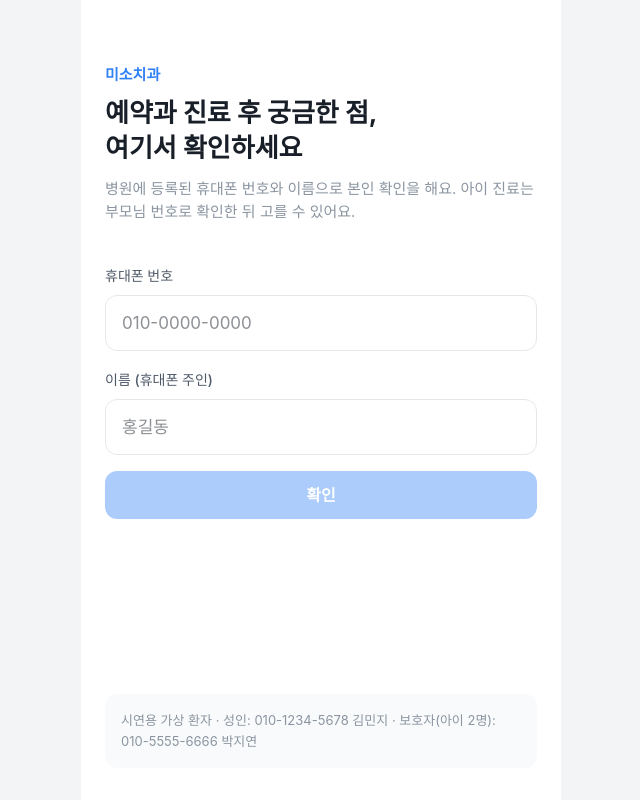
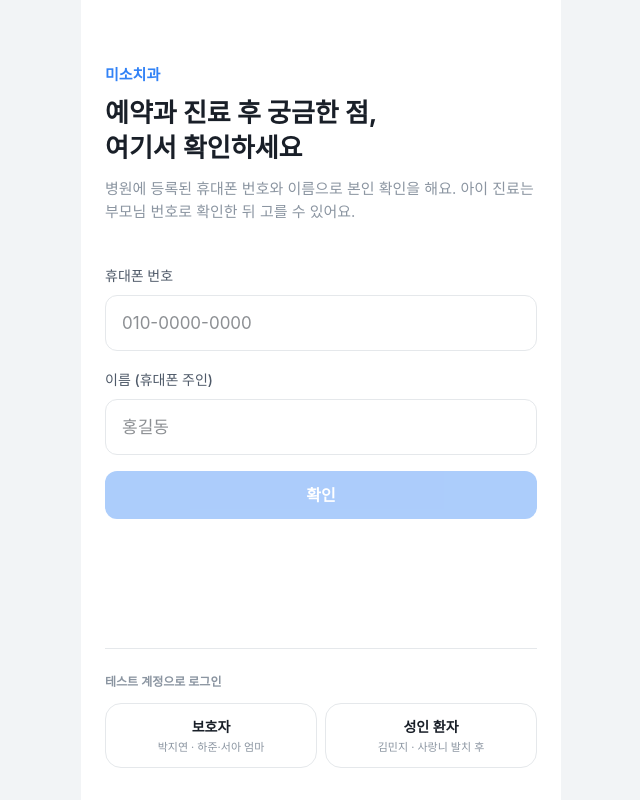
Before and after one commit to kimdo127-cloud/miso-dental-web, a Next.js app: page / in a window 1280 px wide. Shown: the whole page, without its empty margins (319-959 px from the left). Built offline with nearby package versions, Linux system fonts and the light colour scheme; no server answers; a web font is replaced by a local one.

Commit message:
로그인 화면에 시연용 테스트 계정 바로 로그인 버튼
Co-Authored-By: Claude Opus 5.5 <noreply@anthropic.com>

```diff
--- a/src/app/page.tsx
+++ b/src/app/page.tsx
@@ -3,6 +3,12 @@ import { useEffect, useState } from "react";
 import { useRouter } from "next/navigation";
 import { api, Profile, session } from "@/lib/api";
 import { Button, ErrorText } from "@/components/ui";
+
+// 시드 데이터의 시연 계정 (backend/src/db/seed.ts, 가상 환자)
+const TEST_ACCOUNTS = [
+  { label: "보호자", sub: "박지연 · 하준·서아 엄마", phone: "01055556666", name: "박지연" },
+  { label: "성인 환자", sub: "김민지 · 사랑니 발치 후", phone: "01012345678", name: "김민지" },
+];
 
 // P1 본인 확인: 휴대폰 번호 + 이름 (아이는 보호자 번호 + 아이 또는 보호자 이름)
 export default function Login() {
@@ -21,6 +27,10 @@ export default function Login() {
 
   async function submit(e: React.FormEvent) {
     e.preventDefault();
+    await doLogin(phone, name);
+  }
+
+  async function doLogin(phone: string, name: string) {
     setBusy(true); setErr("");
     try {
       const r = await api<{ token: string; profiles: Profile[] }>("/patient/login", { body: { phone, name } });
@@ -51,8 +61,18 @@ export default function Login() {
         <Button type="submit" disabled={busy || phone.replace(/\D/g, "").length < 10 || !name.trim()} className="w-full">{busy ? "확인 중..." : "확인"}</Button>
       </form>
 
-      <div className="mt-auto mb-8 rounded-m bg-grey-50 p-4 text-[13px] leading-relaxed text-grey-500">
-        시연용 가상 환자 · 성인: 010-1234-5678 김민지 · 보호자(아이 2명): 010-5555-6666 박지연
+      {/* 테스트용: 시연 계정으로 바로 로그인 (가상 환자) */}
+      <div className="mt-auto border-t border-grey-200 pt-6 pb-8">
+        <p className="mb-3 text-[12px] font-semibold text-grey-500">테스트 계정으로 로그인</p>
+        <div className="grid grid-cols-2 gap-2">
+          {TEST_ACCOUNTS.map((t) => (
+            <button key={t.phone} type="button" disabled={busy} onClick={() => doLogin(t.phone, t.name)}
+              className="rounded-xl border border-grey-200 bg-white px-2 py-3 text-center active:bg-grey-50 disabled:opacity-40">
+              <span className="block text-[14px] font-semibold">{t.label}</span>
+              <span className="mt-0.5 block text-[11px] text-grey-500">{t.sub}</span>
+            </button>
+          ))}
+        </div>
       </div>
     </div>
   );
```
